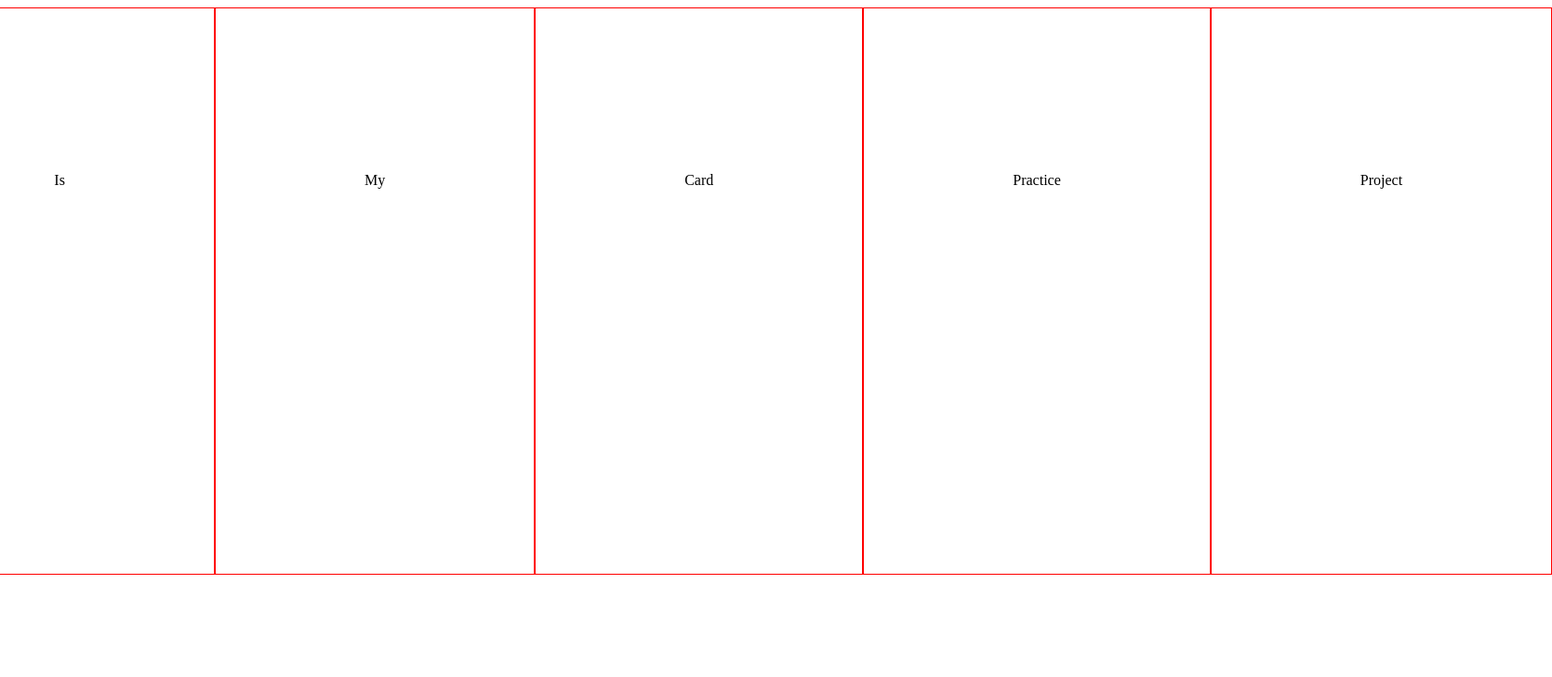
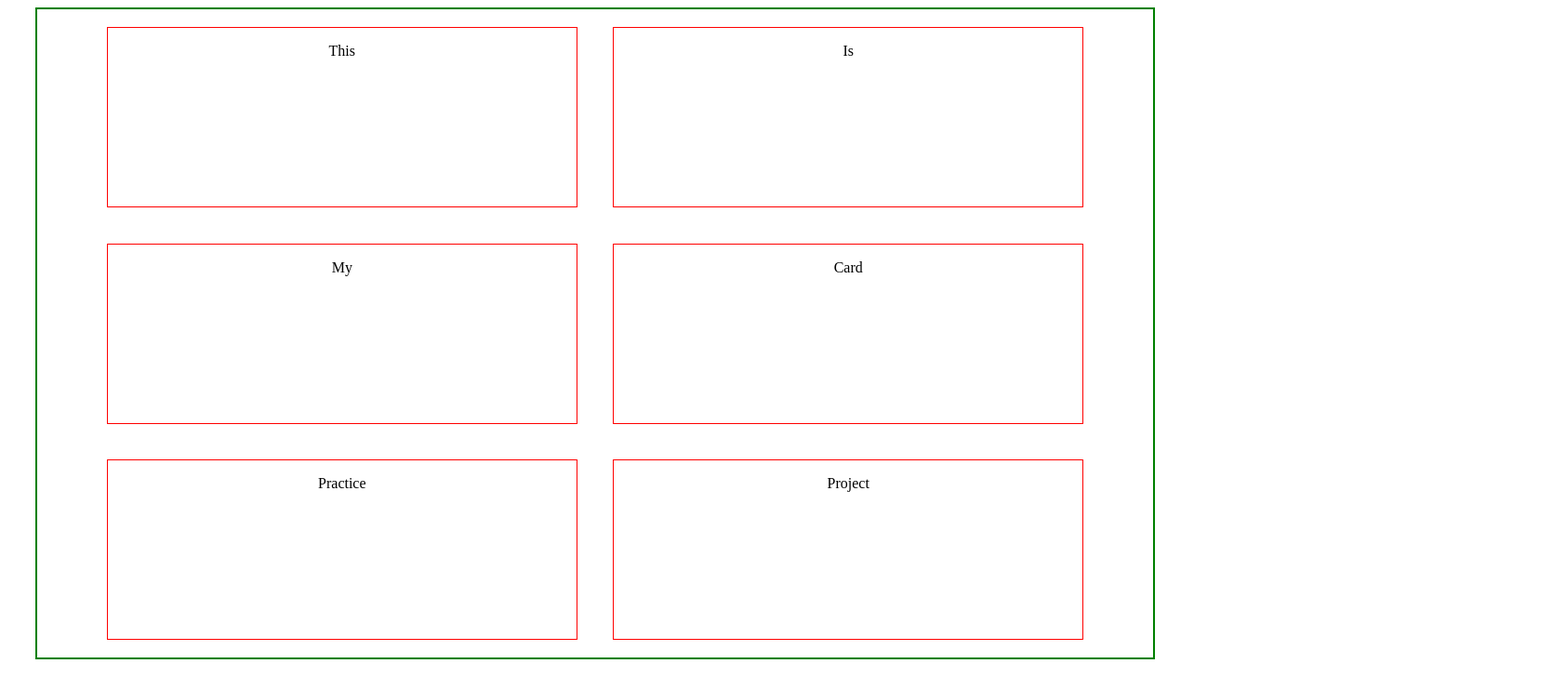
Before and after one commit to AdamHoffma/cardstyling, a React (Create React App) app in the folder client/: page / in a window 1280 px wide. Shown: the top 728 px of the page at 93% size, 1669 px wide, since content can reach past the window. Built offline with nearby package versions, Linux system fonts and the light colour scheme.

Commit message:
getting text centered

```diff
--- a/client/src/components/Cards.css
+++ b/client/src/components/Cards.css
@@ -1,12 +1,20 @@
 .outer_container {
     width: 1200px;
     display: flex;
+    flex-wrap: wrap;
     justify-content: center;
+    border: 2px solid green;
+    margin: auto
 }
 
 .inner_container {
     border: 1px solid red;
-    width: 18rem;
-    height: 18rem;
-    padding: 10rem
+    width: 42%;
+    height: 12rem;
+    margin: 1.2rem;
+    text-align: center;
 }
+
+.text {
+    align-content: center;
+}
```
